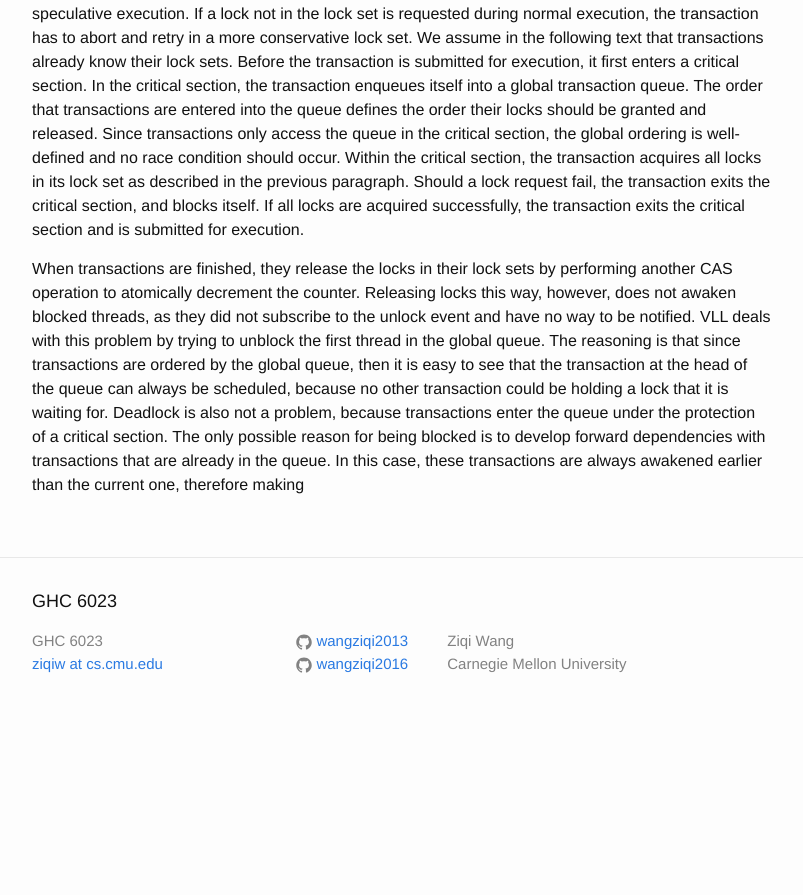
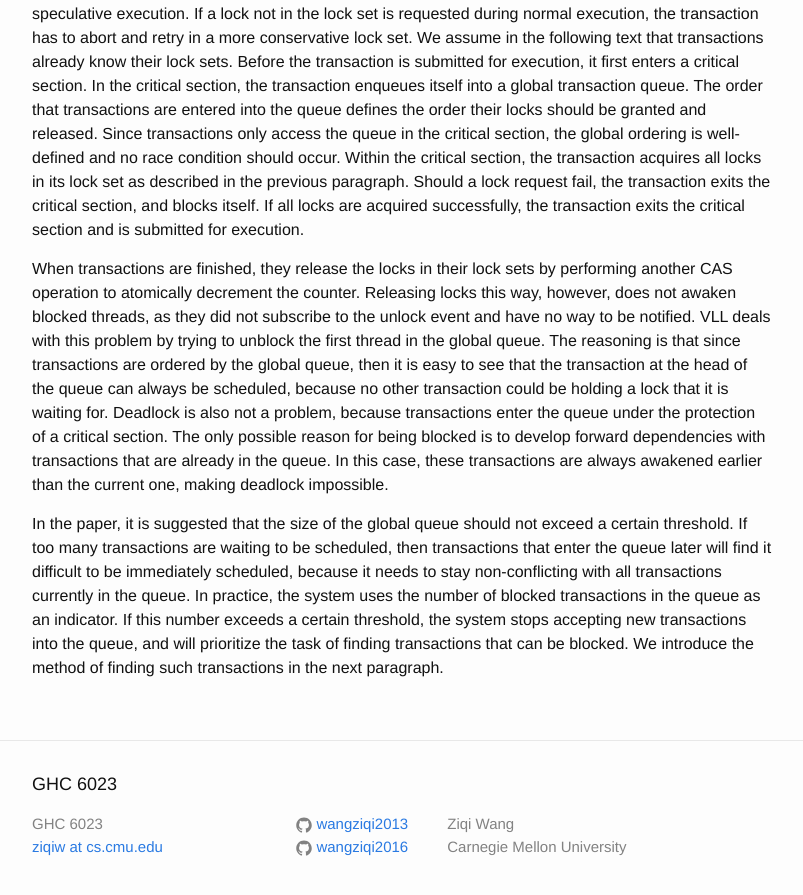
Before and after one commit to wangziqi2013/wangziqi2013.github.io, a Jekyll site: the page built from _posts/2018-06-29-vll.markdown, in a window 1280 px wide and 900 px high, scrolled down 1336 px. Shown: the top 895 px of the window, without its empty margins (238-1041 px from the left). Built offline with Jekyll 4.4.1, drawn with Linux system fonts in a browser that asks for light colours; before the commit the page ends 2071 px from its top, so only the background shows below that.

Commit message:
Finish the threshold

```diff
--- a/_posts/2018-06-29-vll.markdown
+++ b/_posts/2018-06-29-vll.markdown
@@ -61,4 +61,11 @@ queue. The reasoning is that since transactions are ordered by the global queue,
 at the head of the queue can always be scheduled, because no other transaction could be holding a lock that it is waiting for.
 Deadlock is also not a problem, because transactions enter the queue under the protection of a critical section. The only possible
 reason for being blocked is to develop forward dependencies with transactions that are already in the queue. In this case,
-these transactions are always awakened earlier than the current one, therefore making
+these transactions are always awakened earlier than the current one, making deadlock impossible.
+
+In the paper, it is suggested that the size of the global queue should not exceed a certain threshold. If too many
+transactions are waiting to be scheduled, then transactions that enter the queue later will find it difficult to be
+immediately scheduled, because it needs to stay non-conflicting with all transactions currently in the queue.
+In practice, the system uses the number of blocked transactions in the queue as an indicator. If this number exceeds a
+certain threshold, the system stops accepting new transactions into the queue, and will prioritize the task of finding
+transactions that can be blocked. We introduce the method of finding such transactions in the next paragraph.
```
